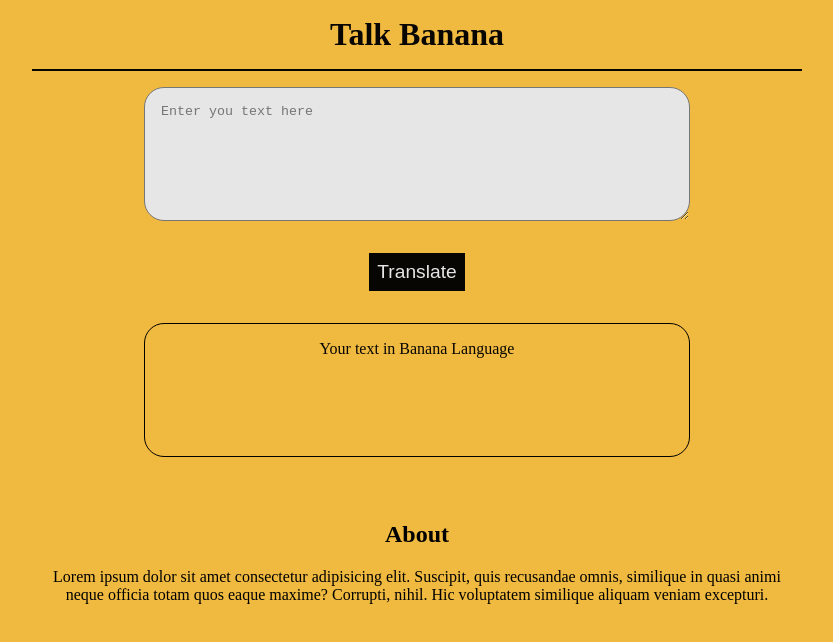
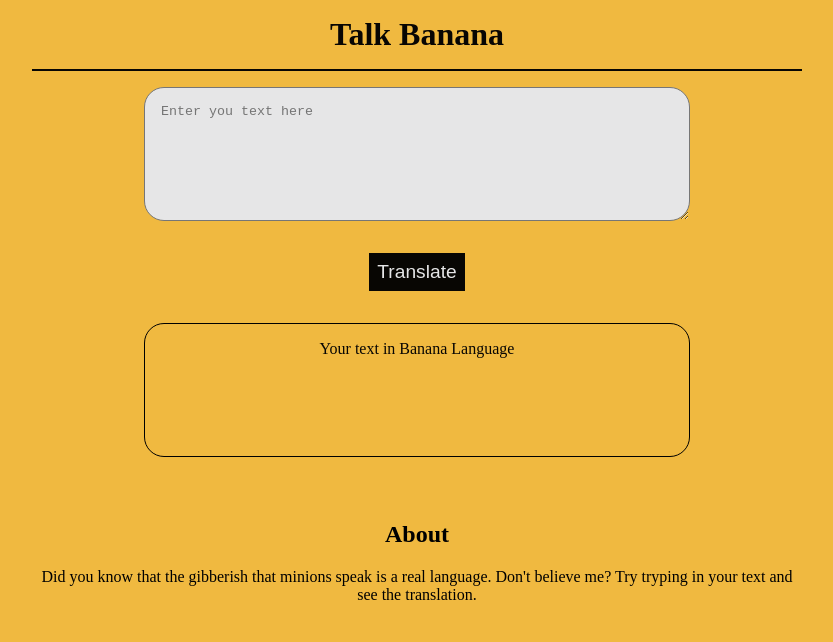
Before and after one commit to RatanNarayanHegde/minionTalk, a plain HTML site: page index.html in a window 1280 px wide. Shown: the whole page, without its empty margins (223-1056 px from the left). Drawn offline with Linux system fonts and the light colour scheme; a web font is replaced by a local one.

Commit message:
change about

```diff
--- a/index.html
+++ b/index.html
@@ -26,10 +26,8 @@
     <footer id="about">
       <h2>About</h2>
       <p>
-        Lorem ipsum dolor sit amet consectetur adipisicing elit. Suscipit, quis
-        recusandae omnis, similique in quasi animi neque officia totam quos
-        eaque maxime? Corrupti, nihil. Hic voluptatem similique aliquam veniam
-        excepturi.
+        Did you know that the gibberish that minions speak is a real language.
+        Don't believe me? Try tryping in your text and see the translation.
       </p>
     </footer>
     <script src="app.js"></script>
```
